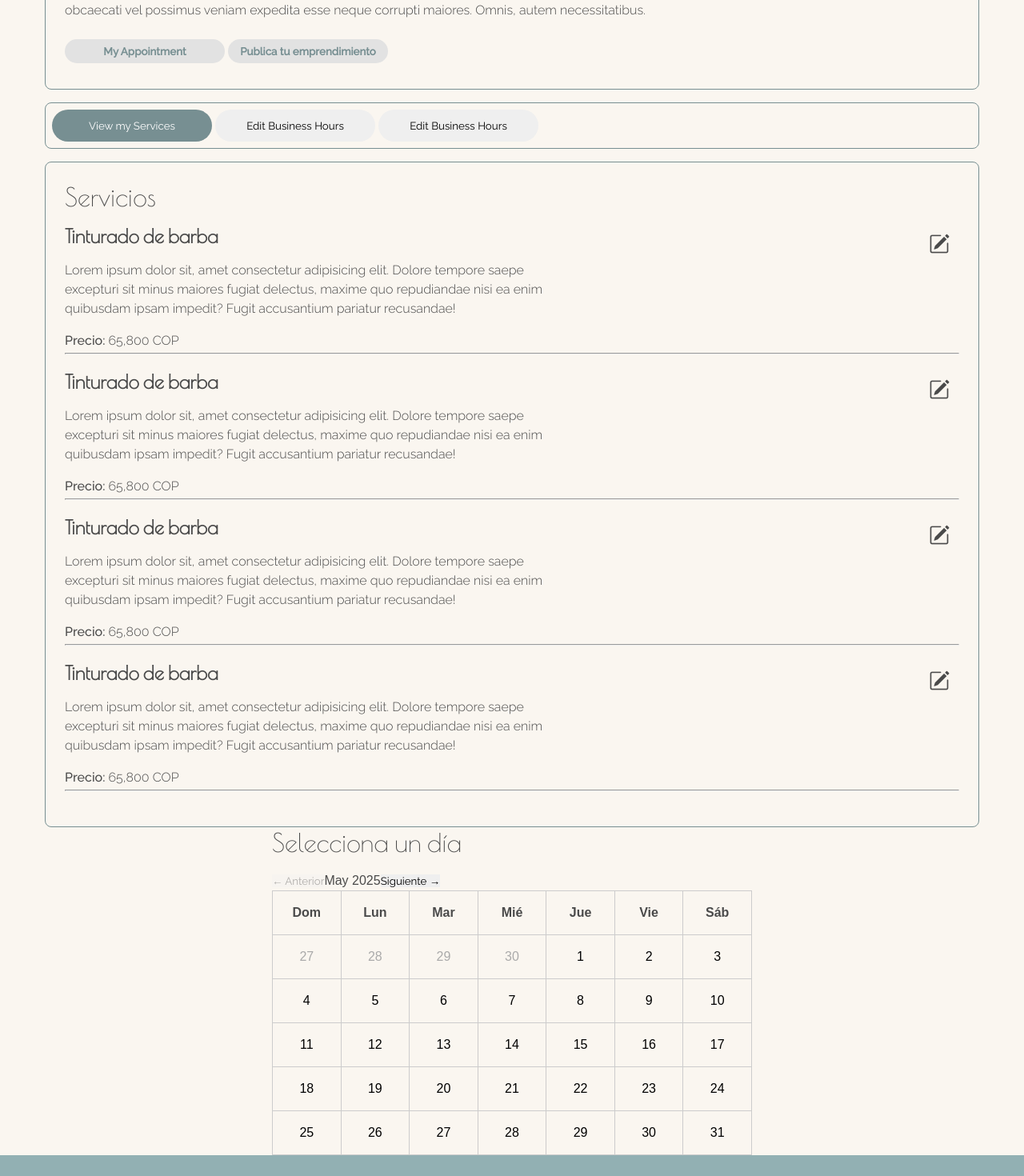
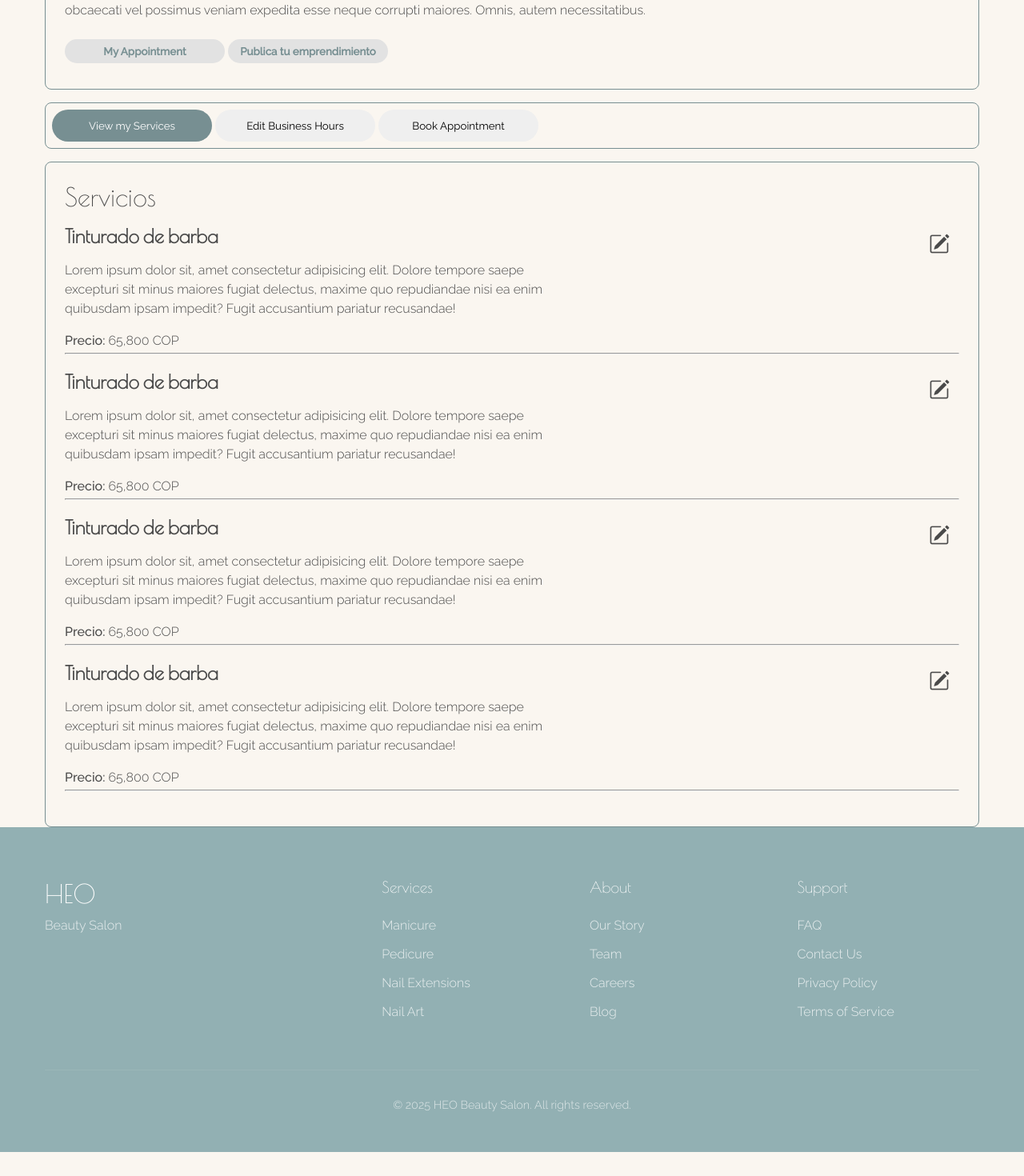
Before and after one commit to ElecthroxCode/nw-app, an Angular app: page /profile in a window 1280 px wide. Shown: the part 480-1950 px from the top of the page at 80% size. After the commit the page ends 1920 px from the top, so only its background shows below. Built offline with nearby package versions, Linux system fonts and the light colour scheme.

Commit message:
style: calendar ybook appointment

```diff
--- a/src/app/components/calendario-parto/calendario-parto.component.html
+++ b/src/app/components/calendario-parto/calendario-parto.component.html
@@ -4,9 +4,9 @@
 
   <!-- Controles de mes -->
   <div class="calendario-controles">
-    <button (click)="anteriorMes()" [disabled]="esPrimerMes">← Anterior</button>
+    <button (click)="anteriorMes()" [disabled]="esPrimerMes"><i class="bi bi-chevron-left"></i> Anterior</button>
     <span class="mes-actual">{{ fechaMostrada | date: 'MMMM yyyy' }}</span>
-    <button (click)="siguienteMes()">Siguiente →</button>
+    <button (click)="siguienteMes()">Siguiente <i class="bi bi-chevron-right"></i></button>
   </div>
 
   <!-- Calendario -->
--- a/src/app/components/features/user-profile/user-profile.component.html
+++ b/src/app/components/features/user-profile/user-profile.component.html
@@ -96,8 +96,8 @@
     <div class="section-profile">
       <div class="btns-panel-services">
         <button type="button" [class.btn-selected]="isShowListService" (click)="enableSection(true)">View my Services</button>
-        <button type="button" [class.btn-selected]="!isShowListService" (click)="enableSection(false)">Edit Business Hours</button>
-        <button type="button" [class.btn-selected]="!isShowListService" (click)="enableSectionCaledary(true)" >Edit Business Hours</button>
+        <button type="button" [class.btn-selected]="!isShowServices && !isShowCaledarAppointment" (click)="enableSection(false)">Edit Business Hours</button>
+        <button type="button" [class.btn-selected]="isShowCaledarAppointment" (click)="enableSectionCaledary(true)" >Book Appointment</button>
       </div>
     </div>
 
@@ -112,11 +112,13 @@
           <app-card-services-business></app-card-services-business>
           }
         </section>
-        }@else {
+        }@else if(!isShowListService && !isShowCaledarAppointment){
         <!-- Schudeles-company here -->
         <section>
           <app-user-schudeles></app-user-schudeles>
         </section>
+        }@else {
+          <app-calendario-parto [servicioSeleccionado]="'Control Prenatal'"></app-calendario-parto>
         }
 
 
@@ -132,10 +134,6 @@
     <app-modal-edit-profile></app-modal-edit-profile>
     }
 
-    @if (isShowCaledarParto) {
-      <app-calendario-parto [servicioSeleccionado]="'Control Prenatal'"></app-calendario-parto>
-
-    }
 
   </div>
 </section>
--- a/src/app/components/features/user-profile/user-profile.component.ts
+++ b/src/app/components/features/user-profile/user-profile.component.ts
@@ -46,7 +46,7 @@ export class UserProfileComponent implements OnInit, OnDestroy{
   isShowModalEditProfile?:boolean;
   isHidden:boolean = true;
   isShowListService=true;
-  isShowCaledarParto = true;
+  isShowCaledarAppointment = false;
 
   private subscriptions: Subscription = new Subscription();
 
@@ -73,11 +73,11 @@ export class UserProfileComponent implements OnInit, OnDestroy{
 
   enableSection(enable:boolean){
     this.isShowListService = enable;
-    this.isShowCaledarParto = false;
+    this.isShowCaledarAppointment = false;
+
   }
 
    enableSectionCaledary(enable:boolean){
-    this.isShowListService = enable;
-    this.isShowCaledarParto = true;
+    this.isShowCaledarAppointment = enable;
   }
 }
```
